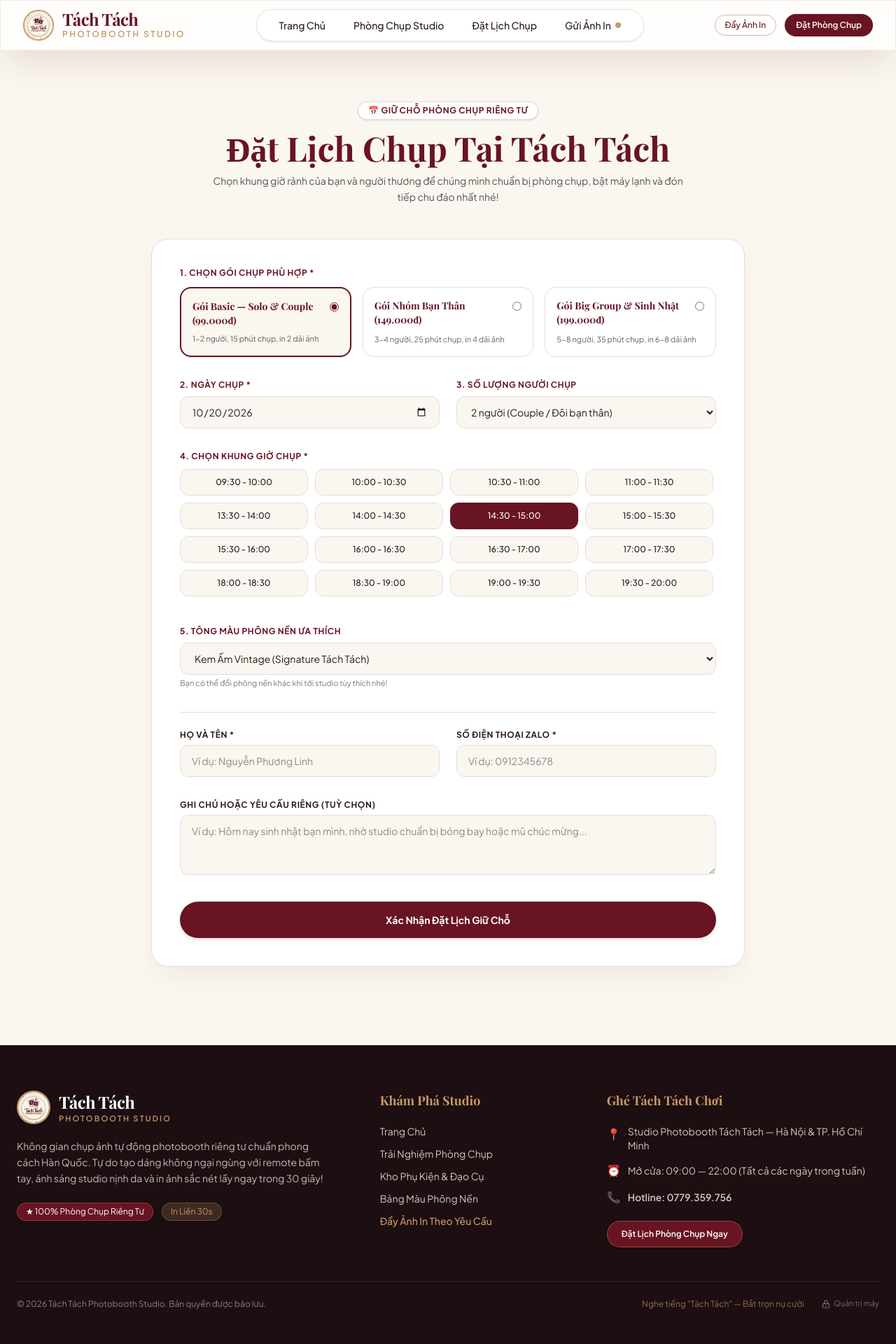
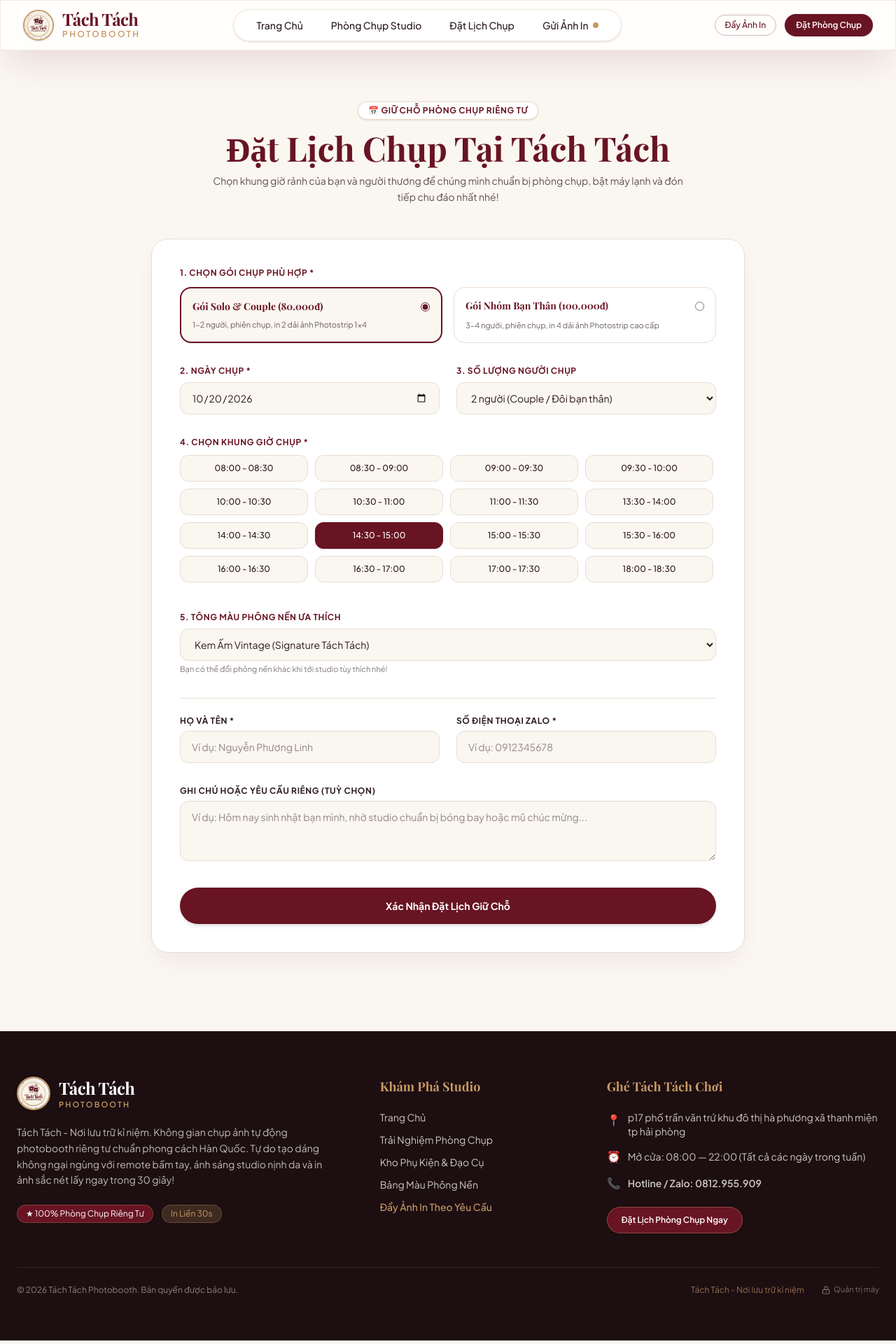
Before and after one commit to theanh2002-dotcom/tach-studio, an Angular app: page /contact in a window 1280 px wide. Shown: the top 1920 px of the page at 70% size. Built offline with nearby package versions, Linux system fonts and the light colour scheme; a web font is replaced by a local one.

Commit message:
chore: update brand info, new pricing packages, hotline and domain tachtach.event-vn.com

```diff
--- a/src/app/app.ts
+++ b/src/app/app.ts
@@ -12,7 +12,7 @@
   styleUrl: './app.scss'
 })
 export class App {
-  protected readonly title = signal('Tách Tách Photobooth Studio');
+  protected readonly title = signal('Tách Tách Photobooth');
   protected showHeader = signal(true);
   protected showFooter = signal(true);
 
--- a/src/app/features/admin/admin.html
+++ b/src/app/features/admin/admin.html
@@ -413,9 +413,8 @@
             <label class="block font-bold text-[#2C1A1D] mb-1">Chi Nhánh / Cơ Sở (Store ID)</label>
             <select [(ngModel)]="editForm().store_id"
                     class="w-full px-4 py-2.5 rounded-xl border border-[#E8DDD2] text-sm focus:outline-none focus:ring-2 focus:ring-[#C89965] bg-white">
-              <option value="store_gp_01">Tách Tách Studio — Giải Phóng (Hà Nội)</option>
-              <option value="store_hcm_01">Tách Tách Studio — Quận 1 (TP. HCM)</option>
-              <option value="store_cg_01">Tách Tách Studio — Cầu Giấy (Hà Nội)</option>
+              <option value="store_hp_01">Tách Tách Photobooth — Thanh Miện, Hải Phòng</option>
+              <option value="store_main_01">Tách Tách Photobooth — Cơ Sở Chính</option>
             </select>
           </div>
 
--- a/src/app/features/admin/admin.ts
+++ b/src/app/features/admin/admin.ts
@@ -87,7 +87,7 @@
   }>({
     id: '',
     license_id: '',
-    store_id: 'store_gp_01',
+    store_id: 'store_hp_01',
     name: '',
     paper_remaining: 700,
     paper_total_capacity: 700,
@@ -97,13 +97,13 @@
 
   machines = signal<BoothMachine[]>([
     {
-      id: 'BOOTH_GP_01',
+      id: 'BOOTH_HP_01',
       license_id: 'lic_tach_01',
       license_key_prefix: 'LUMI-89AB',
       license_plan: 'standard',
       license_expires_at: '2027-10-20',
-      store_id: 'store_gp_01',
-      store_name: 'Tách Tách Giải Phóng',
+      store_id: 'store_hp_01',
+      store_name: 'Tách Tách Hải Phòng',
       name: 'Phòng Kem Vintage 01',
       status: 'IDLE',
       paper_remaining: 520,
@@ -116,13 +116,13 @@
       last_heartbeat_at: new Date(Date.now() - 60000).toISOString()
     },
     {
-      id: 'BOOTH_GP_02',
+      id: 'BOOTH_HP_02',
       license_id: 'lic_tach_02',
       license_key_prefix: 'LUMI-CD45',
       license_plan: 'standard',
       license_expires_at: '2027-12-31',
-      store_id: 'store_gp_01',
-      store_name: 'Tách Tách Giải Phóng',
+      store_id: 'store_hp_01',
+      store_name: 'Tách Tách Hải Phòng',
       name: 'Phòng Xám Seoul 02',
       status: 'IN_SESSION',
       paper_remaining: 18,
@@ -139,12 +139,12 @@
   transactions = signal<BoothTransaction[]>([
     {
       id: 'tx_01',
-      machine_id: 'BOOTH_GP_02',
+      machine_id: 'BOOTH_HP_02',
       machine_name: 'Phòng Xám Seoul 02',
-      store_name: 'Tách Tách Giải Phóng',
+      store_name: 'Tách Tách Hải Phòng',
       session_code: '#ses_89ab12',
-      package_name: 'Gói Nhóm Bạn Thân (149k)',
-      total_amount: 149000,
+      package_name: 'Gói Nhóm Bạn Thân (100k)',
+      total_amount: 100000,
       print_copies: 4,
       payment_method: 'VIETQR_SEPAY',
       payment_status: 'PAID',
@@ -152,11 +152,11 @@
     },
     {
       id: 'tx_02',
-      machine_id: 'BOOTH_GP_01',
+      machine_id: 'BOOTH_HP_01',
       machine_name: 'Phòng Kem Vintage 01',
       session_code: '#ses_77cd34',
-      package_name: 'Gói Basic — Solo & Couple (99k)',
-      total_amount: 99000,
+      package_name: 'Gói Solo & Couple (80k)',
+      total_amount: 80000,
       print_copies: 2,
       payment_method: 'CASH',
       payment_status: 'PAID',
@@ -166,7 +166,7 @@
       id: 'tx_03',
       machine_id: 'ONLINE_ORDER',
       machine_name: 'Web In Ảnh Online',
-      store_name: 'Tách Tách Studio',
+      store_name: 'Tách Tách Photobooth',
       session_code: '#order_55ef12',
       package_name: 'Đẩy Ảnh In Theo Yêu Cầu (6 ảnh)',
       total_amount: 90000,
@@ -260,9 +260,9 @@
     this.isCreateMode.set(true);
     const nextIndex = this.machines().length + 1;
     this.editForm.set({
-      id: `BOOTH_GP_0${nextIndex}`,
+      id: `BOOTH_HP_0${nextIndex}`,
       license_id: '',
-      store_id: 'store_gp_01',
+      store_id: 'store_hp_01',
       name: `Phòng Chụp 0${nextIndex}`,
       paper_remaining: 700,
       paper_total_capacity: 700,
@@ -277,7 +277,7 @@
     this.editForm.set({
       id: m.id,
       license_id: m.license_id || '',
-      store_id: m.store_id || 'store_gp_01',
+      store_id: m.store_id || 'store_hp_01',
       name: m.name,
       paper_remaining: m.paper_remaining,
       paper_total_capacity: m.paper_total_capacity || 700,
--- a/src/app/features/booking/booking.html
+++ b/src/app/features/booking/booking.html
@@ -21,7 +21,7 @@
       </div>
       <h3 class="text-2xl font-serif font-bold text-[#681423] mb-3">Nhận Lịch Đặt Thành Công!</h3>
       <p class="text-xs sm:text-sm text-[#2C1A1D]/80 font-sans leading-relaxed mb-6">
-        Cảm ơn bạn đã lựa chọn <b>Tách Tách Photobooth Studio</b>. Thông tin đặt phòng của bạn đã được chuyển tới quản lý. Chúng mình sẽ gọi điện hoặc nhắn tin Zalo xác nhận trong vòng 10-15 phút nhé!
+        Cảm ơn bạn đã lựa chọn <b>Tách Tách Photobooth</b>. Thông tin đặt phòng của bạn đã được chuyển tới quản lý. Chúng mình sẽ gọi điện hoặc nhắn tin Zalo xác nhận trong vòng 10-15 phút nhé!
       </p>
       <div class="p-4 rounded-2xl bg-[#FAF6F0] border border-[#E8DDD2] text-xs text-left mb-6 space-y-1.5 font-sans">
         <div><b>Khách hàng:</b> {{ name }} - {{ phone }}</div>
@@ -53,7 +53,7 @@
           <label class="block text-xs font-bold text-[#681423] uppercase tracking-wider mb-3">
             1. Chọn Gói Chụp Phù Hợp *
           </label>
-          <div class="grid grid-cols-1 md:grid-cols-3 gap-4">
+          <div class="grid grid-cols-1 md:grid-cols-2 gap-4">
             <label *ngFor="let pkg of packages"
                    class="p-4 rounded-2xl border cursor-pointer transition-all flex flex-col justify-between"
                    [ngClass]="selectedPackage === pkg.name
--- a/src/app/features/booking/booking.ts
+++ b/src/app/features/booking/booking.ts
@@ -16,7 +16,7 @@
   phone = '';
   bookingDate = '';
   timeSlot = '14:30 - 15:00';
-  selectedPackage = 'Gói Basic — Solo & Couple (99.000đ)';
+  selectedPackage = 'Gói Solo & Couple (80.000đ)';
   selectedBackdrop = 'Kem Ấm Vintage (Signature Tách Tách)';
   peopleCount = '2 người';
   note = '';
@@ -26,9 +26,8 @@
   errorMessage = '';
 
   packages = [
-    { name: 'Gói Basic — Solo & Couple (99.000đ)', desc: '1-2 người, 15 phút chụp, in 2 dải ảnh' },
-    { name: 'Gói Nhóm Bạn Thân (149.000đ)', desc: '3-4 người, 25 phút chụp, in 4 dải ảnh' },
-    { name: 'Gói Big Group & Sinh Nhật (199.000đ)', desc: '5-8 người, 35 phút chụp, in 6-8 dải ảnh' }
+    { name: 'Gói Solo & Couple (80.000đ)', desc: '1-2 người, phiên chụp, in 2 dải ảnh Photostrip 1x4' },
+    { name: 'Gói Nhóm Bạn Thân (100.000đ)', desc: '3-4 người, phiên chụp, in 4 dải ảnh Photostrip cao cấp' }
   ];
 
   backdrops = [
@@ -40,11 +39,12 @@
   ];
 
   timeSlots = [
-    '09:30 - 10:00', '10:00 - 10:30', '10:30 - 11:00', '11:00 - 11:30',
+    '08:00 - 08:30', '08:30 - 09:00', '09:00 - 09:30', '09:30 - 10:00',
+    '10:00 - 10:30', '10:30 - 11:00', '11:00 - 11:30',
     '13:30 - 14:00', '14:00 - 14:30', '14:30 - 15:00', '15:00 - 15:30',
     '15:30 - 16:00', '16:00 - 16:30', '16:30 - 17:00', '17:00 - 17:30',
     '18:00 - 18:30', '18:30 - 19:00', '19:00 - 19:30', '19:30 - 20:00',
-    '20:00 - 20:30', '20:30 - 21:00'
+    '20:00 - 20:30', '20:30 - 21:00', '21:00 - 21:30'
   ];
 
   ngOnInit() {
@@ -105,7 +105,7 @@
 
       this.isSuccess = true;
     } catch (err: any) {
-      this.errorMessage = err.message || 'Đã có lỗi xảy ra. Vui lòng liên hệ hotline 0779.359.756.';
+      this.errorMessage = err.message || 'Đã có lỗi xảy ra. Vui lòng liên hệ hotline 0812955909.';
     } finally {
       this.isSubmitting = false;
     }
--- a/src/app/features/home/home.html
+++ b/src/app/features/home/home.html
@@ -17,8 +17,8 @@
         </div>
 
         <h1 class="text-4xl sm:text-5xl lg:text-6xl font-serif font-bold text-[#681423] leading-[1.15] mb-6">
-          Nghe tiếng <span class="text-brand-gradient italic">"Tách Tách"</span><br>
-          Bắt trọn nụ cười rạng rỡ!
+          Tách Tách<br>
+          <span class="text-brand-gradient italic">Nơi lưu trữ kỉ niệm</span>
         </h1>
 
         <p class="text-base sm:text-lg text-[#2C1A1D]/80 font-sans max-w-xl mb-8 leading-relaxed">
@@ -171,11 +171,11 @@
         Bảng Giá Chụp Photobooth Studio
       </h2>
       <p class="text-sm text-[#2C1A1D]/70 font-sans">
-        Đã bao gồm: Tự do chụp không giới hạn, in ảnh lấy ngay, nhận toàn bộ file gốc và video hậu trường qua QR.
+        Đã bao gồm: Tự do chụp không giới hạn, in ảnh lấy ngay, nhận toàn bộ file gốc và video hậu trường qua QR. In thêm: <b>15.000đ</b> / dải ảnh.
       </p>
     </div>
 
-    <div class="grid grid-cols-1 md:grid-cols-3 gap-8 items-stretch">
+    <div class="grid grid-cols-1 md:grid-cols-2 gap-8 max-w-4xl mx-auto items-stretch">
       <div *ngFor="let pkg of packages"
            class="rounded-3xl p-8 flex flex-col transition-all duration-300 relative"
            [ngClass]="pkg.popular
@@ -194,7 +194,7 @@
 
           <div class="mt-4 flex items-baseline gap-2">
             <span class="text-3xl sm:text-4xl font-serif font-bold text-[#681423]">{{ pkg.price }}</span>
-            <span class="text-xs text-[#2C1A1D]/60 font-sans">/ phiên {{ pkg.duration }}</span>
+            <span class="text-xs text-[#2C1A1D]/60 font-sans">/ {{ pkg.duration }}</span>
           </div>
 
           <div class="mt-3 text-xs font-semibold text-[#C89965] bg-[#C89965]/10 px-3 py-1.5 rounded-lg inline-block">
--- a/src/app/features/home/home.ts
+++ b/src/app/features/home/home.ts
@@ -11,51 +11,37 @@
 export class Home {
   packages = [
     {
-      name: 'Gói Basic — Solo & Couple',
+      name: 'Gói Solo & Couple',
       subtitle: 'Dành cho 1 - 2 người',
-      price: '99.000đ',
-      duration: '15 phút',
-      prints: '2 dải ảnh Photostrip (1x4) hoặc 2 ảnh vuông (2x2)',
+      price: '80.000đ',
+      duration: 'phiên chụp',
+      prints: '2 dải ảnh Photostrip (1x4)',
       popular: false,
       features: [
         '100% không gian phòng chụp riêng tư',
-        'Tự do tạo dáng, remote bấm chụp không giới hạn',
+        'Tự do tạo dáng, remote bấm chụp thoải mái',
         'Dàn đèn flash studio Softbox da trắng hồng',
         'Sử dụng toàn bộ kho phụ kiện props hơn 200+ món',
-        'In ảnh sắc nét lấy ngay sau 30 giây',
-        'Quét QR nhận toàn bộ ảnh gốc Full HD + video BTS hậu trường'
+        'In 2 dải ảnh Photostrip (1x4) sắc nét lấy ngay sau 30 giây',
+        'Tải toàn bộ file gốc + video BTS qua QR',
+        'In thêm: 15.000đ / dải ảnh'
       ]
     },
     {
       name: 'Gói Nhóm Bạn Thân',
       subtitle: 'Dành cho 3 - 4 người',
-      price: '149.000đ',
-      duration: '25 phút',
+      price: '100.000đ',
+      duration: 'phiên chụp',
       prints: '4 dải ảnh Photostrip cao cấp',
       popular: true,
       features: [
         'Phòng chụp rộng rãi, điều hoà mát lạnh',
-        'Bấm remote không giới hạn số lượng shoot chụp',
-        'Được đổi 2 màu phông nền tùy thích trong buổi',
+        'Bấm remote tự do, tha hồ tạo dáng kỷ niệm',
+        'Được đổi 2 màu phông nền tùy thích',
         'Kho phụ kiện kính, mũ, bờm thú Y2K hot trend',
-        'In mỗi bạn 1 dải ảnh kỷ niệm mang về',
-        'Tải trọn bộ ảnh gốc Full HD + video BTS chuyển động'
-      ]
-    },
-    {
-      name: 'Gói Big Group & Sinh Nhật',
-      subtitle: 'Dành cho 5 - 8 người',
-      price: '199.000đ',
-      duration: '35 phút',
-      prints: '6 - 8 dải ảnh + 1 ảnh Polaroid phóng lớn',
-      popular: false,
-      features: [
-        'Không gian thoải mái cho cả hội bạn hoặc gia đình',
-        'Góc máy ống kính góc rộng chụp đủ mọi thành viên',
-        'Hỗ trợ setup khung frame thiết kế riêng theo tên sự kiện',
-        'Tất cả thành viên đều có ảnh in chất lượng cao mang về',
-        'Miễn phí file gốc toàn bộ phiên chụp không nén',
-        'Hỗ trợ xuất video BTS ghép nhạc xịn xò'
+        'In 4 dải ảnh Photostrip cao cấp mang về',
+        'Tải toàn bộ file gốc + video BTS qua QR',
+        'In thêm: 15.000đ / dải ảnh'
       ]
     }
   ];
--- a/src/app/features/print-order/print-order.html
+++ b/src/app/features/print-order/print-order.html
@@ -21,7 +21,7 @@
       </div>
       <h3 class="text-2xl font-serif font-bold text-[#681423] mb-3">Đặt In Ảnh Thành Công!</h3>
       <p class="text-xs sm:text-sm text-[#2C1A1D]/80 font-sans leading-relaxed mb-6">
-        Ảnh của bạn đã được tải lên thư mục lưu trữ của Tách Tách Studio an toàn và thông báo đã được gửi tới quản lý. Chúng tôi sẽ liên hệ với bạn theo số điện thoại đã cung cấp để chốt in ngay nhé!
+        Ảnh của bạn đã được tải lên thư mục lưu trữ của Tách Tách Photobooth an toàn và thông báo đã được gửi tới quản lý. Chúng tôi sẽ liên hệ với bạn theo số điện thoại đã cung cấp để chốt in ngay nhé!
       </p>
       <div class="flex flex-col sm:flex-row gap-3 justify-center">
         <button (click)="resetOrder()" class="px-7 py-3 rounded-full bg-[#681423] hover:bg-[#7E1B2E] text-white font-semibold text-xs transition-all shadow">
@@ -223,7 +223,7 @@
           </button>
 
           <p class="text-[11px] text-center text-[#2C1A1D]/60 mt-3 font-sans">
-            🔒 Ảnh được mã hoá và tải trực tiếp vào Google Drive của Tách Tách Studio.
+            🔒 Ảnh được mã hoá và tải trực tiếp vào Google Drive của Tách Tách Photobooth.
           </p>
         </div>
 
--- a/src/app/layout/footer/footer.html
+++ b/src/app/layout/footer/footer.html
@@ -12,12 +12,12 @@
             Tách Tách
           </span>
           <span class="text-[11px] font-sans font-semibold tracking-[0.2em] text-[#C89965] uppercase">
-            Photobooth Studio
+            Photobooth
           </span>
         </div>
       </div>
       <p class="font-sans text-[#FAF6F0]/75 text-sm leading-relaxed mb-6 max-w-md">
-        Không gian chụp ảnh tự động photobooth riêng tư chuẩn phong cách Hàn Quốc. Tự do tạo dáng không ngại ngùng với remote bấm tay, ánh sáng studio nịnh da và in ảnh sắc nét lấy ngay trong 30 giây!
+        Tách Tách - Nơi lưu trữ kỉ niệm. Không gian chụp ảnh tự động photobooth riêng tư chuẩn phong cách Hàn Quốc. Tự do tạo dáng không ngại ngùng với remote bấm tay, ánh sáng studio nịnh da và in ảnh sắc nét lấy ngay trong 30 giây!
       </p>
       <div class="flex items-center gap-3">
         <span class="text-xs bg-[#681423] text-white px-3 py-1 rounded-full border border-[#C89965]/30">
@@ -47,15 +47,15 @@
       <ul class="space-y-3.5 font-sans text-sm text-[#FAF6F0]/80">
         <li class="flex items-start gap-2.5">
           <span class="text-[#C89965] text-base mt-0.5">📍</span>
-          <span>Studio Photobooth Tách Tách — Hà Nội & TP. Hồ Chí Minh</span>
+          <span>p17 phố trần văn trứ khu đô thị hà phương xã thanh miện tp hải phòng</span>
         </li>
         <li class="flex items-center gap-2.5">
           <span class="text-[#C89965] text-base">⏰</span>
-          <span>Mở cửa: 09:00 — 22:00 (Tất cả các ngày trong tuần)</span>
+          <span>Mở cửa: 08:00 — 22:00 (Tất cả các ngày trong tuần)</span>
         </li>
         <li class="flex items-center gap-2.5">
           <span class="text-[#C89965] text-base">📞</span>
-          <a href="tel:0779359756" class="hover:text-[#C89965] transition-colors font-semibold">Hotline: 0779.359.756</a>
+          <a href="tel:0812955909" class="hover:text-[#C89965] transition-colors font-semibold">Hotline / Zalo: 0812.955.909</a>
         </li>
         <li class="pt-2">
           <a routerLink="/dat-lich" class="inline-block bg-[#681423] hover:bg-[#7E1B2E] text-white text-xs font-semibold px-5 py-2.5 rounded-full border border-[#C89965]/40 shadow transition-all">
@@ -67,9 +67,9 @@
   </div>
 
   <div class="max-w-7xl mx-auto border-t border-[#FFFFFF]/10 mt-12 pt-6 flex flex-col md:flex-row justify-between items-center gap-4 text-xs font-sans text-[#FAF6F0]/50">
-    <p>&copy; 2026 Tách Tách Photobooth Studio. Bản quyền được bảo lưu.</p>
+    <p>&copy; 2026 Tách Tách Photobooth. Bản quyền được bảo lưu.</p>
     <div class="flex items-center gap-6">
-      <span class="text-[#C89965]/70">Nghe tiếng "Tách Tách" — Bắt trọn nụ cười</span>
+      <span class="text-[#C89965]/70">Tách Tách - Nơi lưu trữ kỉ niệm</span>
       <a routerLink="/admin" class="text-white/40 hover:text-[#C89965] transition-colors text-[11px] flex items-center gap-1">
         <svg class="w-3.5 h-3.5" fill="none" viewBox="0 0 24 24" stroke="currentColor">
           <path stroke-linecap="round" stroke-linejoin="round" stroke-width="2" d="M12 15v2m-6 4h12a2 2 0 002-2v-6a2 2 0 00-2-2H6a2 2 0 00-2 2v6a2 2 0 002 2zm10-10V7a4 4 0 00-8 0v4h8z"/>
--- a/src/app/layout/header/header.html
+++ b/src/app/layout/header/header.html
@@ -3,14 +3,14 @@
     <!-- Brand Logo & Name -->
     <a routerLink="/" class="flex items-center gap-3 cursor-pointer shrink-0 group">
       <div class="relative w-11 h-11 rounded-full overflow-hidden border-2 border-[#C89965] shadow-sm transition-transform duration-300 group-hover:scale-105">
-        <img src="/logo.jpg" alt="Tách Tách Photobooth Studio" class="w-full h-full object-cover" />
+        <img src="/logo.jpg" alt="Tách Tách Photobooth" class="w-full h-full object-cover" />
       </div>
       <div class="flex flex-col">
         <span class="text-xl md:text-2xl font-serif font-bold text-[#681423] tracking-tight leading-none">
           Tách Tách
         </span>
         <span class="text-[10px] md:text-xs font-sans font-semibold tracking-[0.2em] text-[#C89965] uppercase mt-0.5">
-          Photobooth Studio
+          Photobooth
         </span>
       </div>
     </a>
--- a/src/index.html
+++ b/src/index.html
@@ -2,13 +2,21 @@
 <html lang="vi">
 <head>
   <meta charset="utf-8">
-  <title>Tách Tách — Photobooth Studio | Tự Chụp Lấy Liền & In Ảnh Theo Yêu Cầu</title>
+  <title>Tách Tách Photobooth — Nơi lưu trữ kỉ niệm</title>
   <base href="/">
   <link rel="icon" type="image/jpeg" href="/logo.jpg">
   <meta name="viewport" content="width=device-width, initial-scale=1, maximum-scale=1, user-scalable=0">
-  <meta name="description" content="Tách Tách Photobooth Studio — Không gian phòng chụp photobooth tự động chuẩn Hàn Quốc. Tự do tạo dáng, remote bấm tay, in ảnh lấy ngay trong 30s và dịch vụ đẩy ảnh in ấn cao cấp.">
+  <meta name="description" content="Tách Tách Photobooth — Nơi lưu trữ kỉ niệm. Không gian phòng chụp photobooth riêng tư, thoải mái tạo dáng và in ảnh lấy liền. Địa chỉ: p17 phố trần văn trứ khu đô thị hà phương xã thanh miện tp hải phòng. Hotline: 0812955909.">
   <meta name="theme-color" content="#681423">
   <meta name="referrer" content="no-referrer">
+
+  <!-- OpenGraph Meta Tags -->
+  <meta property="og:title" content="Tách Tách Photobooth — Nơi lưu trữ kỉ niệm">
+  <meta property="og:description" content="Không gian phòng chụp photobooth riêng tư, thoải mái tạo dáng và in ảnh lấy liền. Hotline: 0812955909.">
+  <meta property="og:image" content="https://tachtach.event-vn.com/logo.jpg">
+  <meta property="og:url" content="https://tachtach.event-vn.com">
+  <meta property="og:type" content="website">
+  <link rel="canonical" href="https://tachtach.event-vn.com">
 
   <!-- Google Fonts: Plus Jakarta Sans & Playfair Display / Outfit -->
   <link rel="preconnect" href="https://fonts.googleapis.com">
```
